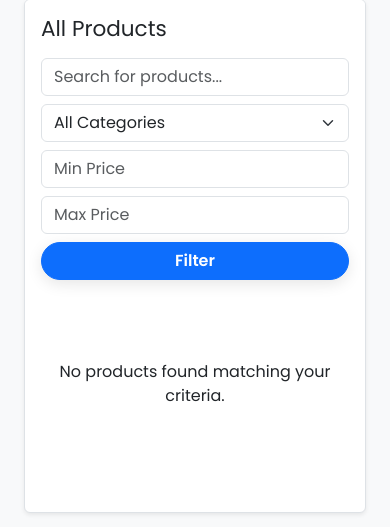
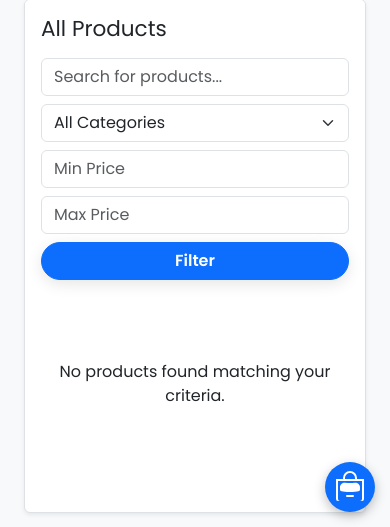
Before and after one commit to Soubhagya-biswal/my-django-store, a Django app: page / in a window 390 px wide. Shown: the part 317-844 px from the top of the page. Run offline with Django 5.2, Linux system fonts and the light colour scheme; data that the repository does not hold is empty.

Commit message:
Tabaahi UI Fix: AI Chat Bot ko responsive banaya

```diff
--- a/static/css/custom.css
+++ b/static/css/custom.css
@@ -123,14 +123,11 @@ body {
     font-size: 0.9rem;
     font-weight: 600;
 }
-/* =================================== */
-/*  STYLES FOR NEW PRODUCT DETAIL PAGE  */
-/* =================================== */
 
 .thumbnail-gallery {
     display: flex;
     flex-direction: column;
-    gap: 10px; /* Space between thumbnails */
+    gap: 10px;
 }
 
 .thumbnail-item {
@@ -146,19 +143,52 @@ body {
 }
 
 .thumbnail-item.active {
-    border-color: #0d6efd; /* Highlight for the active thumbnail */
+    border-color: #0d6efd;
 }
-/* --- Styles for Product Image Zoom Effect --- */
+
 .zoom-container {
-    overflow: hidden; /* This is the most important part! It clips the zoomed image. */
-    border-radius: 0.25rem; /* Matches the 'rounded' class from Bootstrap */
+    overflow: hidden;
+    border-radius: 0.25rem;
 }
 
 .zoom-container img {
-    transition: transform 0.3s ease; /* Adds a smooth animation */
+    transition: transform 0.3s ease;
 }
 
 .zoom-container:hover img {
-    transform: scale(1.5); /* Zooms the image to 150% of its size */
+    transform: scale(1.5);
     cursor: zoom-in;
 }
+
+#ai-chat-icon {
+    position: fixed;
+    z-index: 1050;
+
+
+    bottom: 25px;
+    right: 25px;
+
+    background-color: #0d6efd;
+    color: white;
+    width: 60px;
+    height: 60px;
+    border-radius: 50%;
+    display: flex;
+    align-items: center;
+    justify-content: center;
+    box-shadow: 0 4px 12px rgba(0,0,0,0.25);
+    transition: transform 0.2s ease;
+}
+
+#ai-chat-icon:hover {
+    transform: scale(1.1);
+}
+
+@media (max-width: 767px) {
+    #ai-chat-icon {
+        bottom: 15px;
+        right: 15px;
+        width: 50px;
+        height: 50px;
+    }
+}
--- a/store/templates/store/base.html
+++ b/store/templates/store/base.html
@@ -56,6 +56,18 @@
     </div>
 
     <script src="https://cdn.jsdelivr.net/npm/bootstrap@5.3.3/dist/js/bootstrap.bundle.min.js"></script>
+    <div id="ai-chat-icon">
+        <a href="{% url 'ai_chat' %}" class="text-white">
+            <svg xmlns="http://www.w3.org/2000/svg" width="32" height="32" fill="currentColor" class="bi bi-robot"
+                viewBox="0 0 16 16">
+                <path
+                    d="M6 12.5a.5.5 0 0 1 .5-.5h3a.5.5 0 0 1 0 1h-3a.5.5 0 0 1-.5-.5M3 8.062C3 6.76 4.235 5.765 5.53 5.886a26.6 26.6 0 0 0 4.94 0C11.765 5.765 13 6.76 13 8.062v1.157a.93.93 0 0 1-.765.935c-.845.147-2.34.346-4.235.346s-3.39-.2-4.235-.346A.93.93 0 0 1 3 9.219z" />
+                <path
+                    d="M8 1a2.5 2.5 0 0 1 2.5 2.5V4h-5v-.5A2.5 2.5 0 0 1 8 1m3.5 3v-.5a3.5 3.5 0 1 0-7 0V4H1v10a1 1 0 0 0 1 1h12a1 1 0 0 0 1-1V4zM2 5h12v9a1 1 0 0 1-1 1H3a1 1 0 0 1-1-1z" />
+            </svg>
+        </a>
+    </div>
+
 </body>
 
 </html>
```
